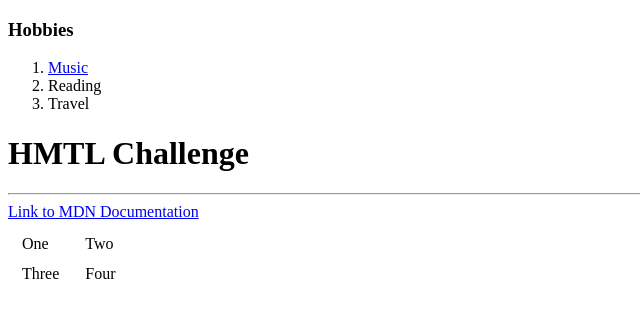
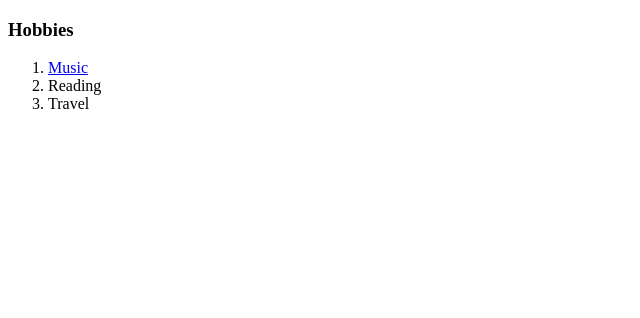
Before and after one commit to Luckymothers/CV, a plain HTML site: page hobbies.html in a window 1280 px wide. Shown: the whole page, without its empty margins (0-640 px from the left). Drawn offline with Linux system fonts and the light colour scheme.

Commit message:
Add files via upload

```diff
--- a/hobbies.html
+++ b/hobbies.html
@@ -13,32 +13,4 @@
     </ol>
   </body>
 
-  <h1>HMTL Challenge</h1>
-  <hr>
-  <a href="https://developer.mozilla.org/en-US/">Link to MDN Documentation</a>
-  <table>
-    <tr>
-      <td>
-        <table cellspacing="10">
-          <tr>
-            <td>One</td>
-          </tr>
-          <tr>
-            <td>Three</td>
-          </tr>
-        </table>
-      </td>
-      <td>
-        <table cellspacing="10">
-          <tr>
-            <td>Two</td>
-          </tr>
-          <tr>
-            <td>Four</td>
-          </tr>
-        </table>
-      </td>
-    </tr>
-  </table>
-
 </html>
```
